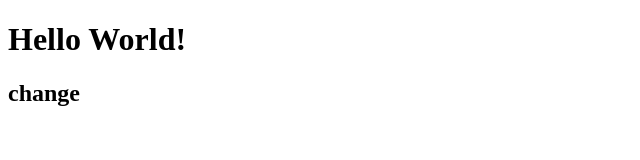
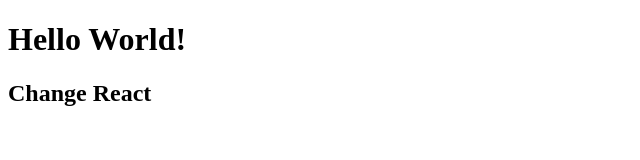
Before and after one commit to liruenth/BigSite, a plain HTML site: page index.html in a window 1280 px wide. Shown: the whole page, without its empty margins (0-640 px from the left). Drawn offline with Linux system fonts and the light colour scheme.

Commit message:
Update index.html

```diff
--- a/index.html
+++ b/index.html
@@ -5,6 +5,6 @@
 </head>
 <body>
   <h1>Hello World!</h1>
-  <h2>change</h2>
+  <h2>Change React</h2>
 </body>
 </html>
```
